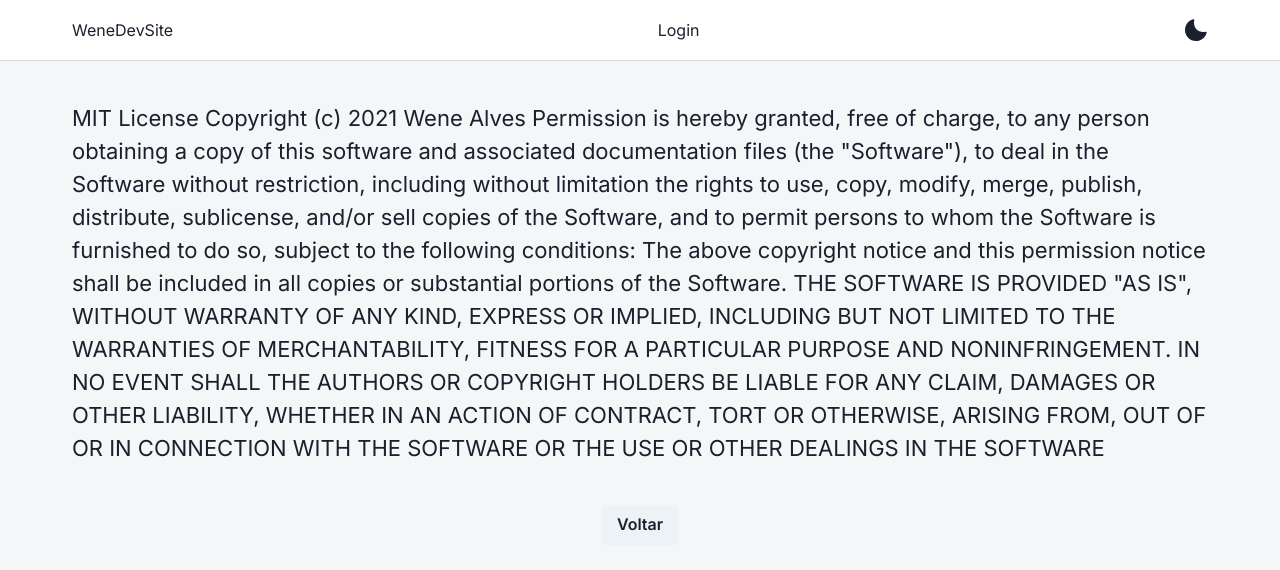
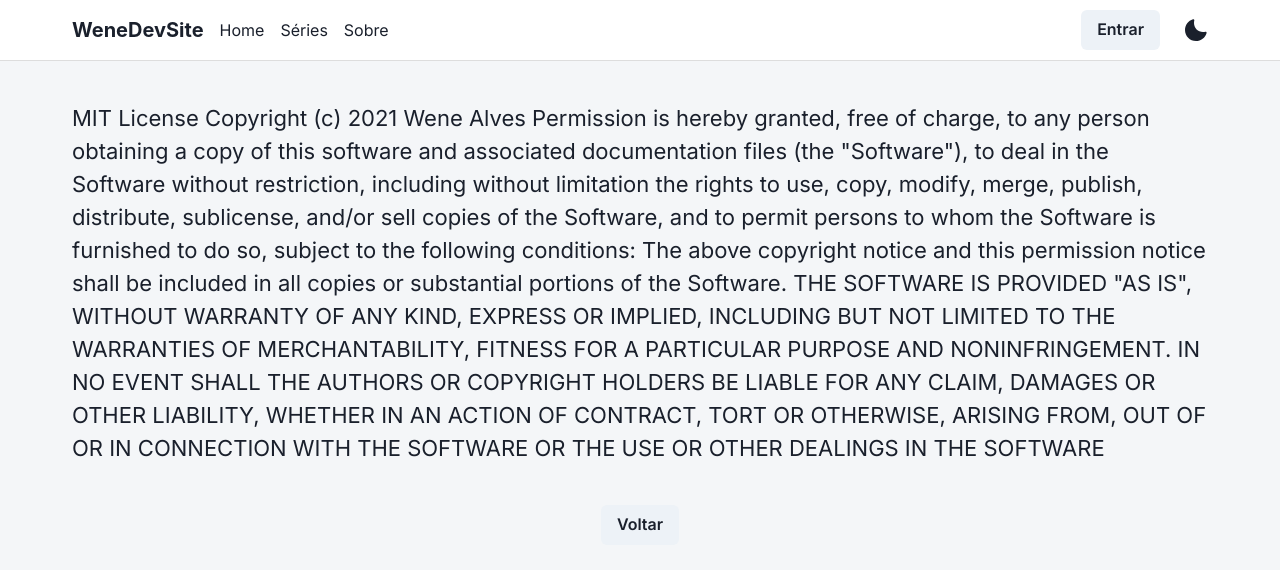
Before and after one commit to wenealves10/wenedevsite, a Next.js app: page /privacy in a window 1280 px wide. Shown: the top 570 px of the page. Built offline with nearby package versions, Linux system fonts and the light colour scheme; no server answers.

Commit message:
Modify TopBar with Auth 💯

```diff
--- a/components/TopBar/index.tsx
+++ b/components/TopBar/index.tsx
@@ -1,43 +1,98 @@
-import { MoonIcon, SunIcon } from "@chakra-ui/icons";
-import { Box, Flex, useColorMode, useColorModeValue } from '@chakra-ui/react';
+import NextLink from 'next/link';
+import {
+  Flex,
+  Link,
+  Icon,
+  useColorMode,
+  useColorModeValue,
+  Button,
+  Avatar,
+  Menu,
+  MenuButton,
+  MenuList,
+  MenuItem,
+  Heading,
+} from '@chakra-ui/react';
+import { MoonIcon, SunIcon } from '@chakra-ui/icons';
+import useAuth from 'src/hooks/useAuth';
+import withAuthModal from '../Auth';
 
-function TopBar() {
-
+function Topbar({ openAuthModal }) {
+  const { user, signout } = useAuth();
   const { colorMode, toggleColorMode } = useColorMode();
   const bg = useColorModeValue('#FFFFFF', '#1A202C');
   const color = useColorModeValue('#1A202C', '#EDEEEE');
   const borderColor = useColorModeValue('#DDD', '#27272A');
 
   return (
-    <Flex bgColor={bg}
+    <Flex
+      mb={[8, 16]}
+      w="full"
+      position="fixed"
+      zIndex={99999}
+      bgColor={bg}
       color={color}
       borderBottom={`1px solid ${borderColor}`}
-    w="full"
-    position="fixed"
-    zIndex={999}>
+    >
       <Flex
         alignItems="center"
         justifyContent="space-between"
-      w="full"
+        pt={4}
+        pb={4}
         maxW="1200px"
         margin="0 auto"
+        w="full"
+        px={[4, 8]}
         h="60px"
-      px={[4,8]}
       >
-        <Box>
+        <Flex alignItems="center">
+          <NextLink href="/" passHref>
+            <Link>
+              <Heading size="md" mr={4} display={['none', 'block']}>
                 WeneDevSite
-        </Box>
-        <Box>
-          Login
-        </Box>
+              </Heading>
+            </Link>
+          </NextLink>
+          <NextLink href="/" passHref>
+            <Link mr={4}>Home</Link>
+          </NextLink>
+          <NextLink href="/#series" passHref>
+            <Link mr={4}>Séries</Link>
+          </NextLink>
+          <NextLink href="/about" passHref>
+            <Link>Sobre</Link>
+          </NextLink>
+        </Flex>
+        <Flex justifyContent="center" alignItems="center">
+          {user ? (
+            <Menu>
+              <MenuButton
+                as={Avatar}
+                mr={6}
+                name={user.name}
+                src={user.photoUrl}
+                size="sm"
+              />
+              <MenuList>
+                <MenuItem>Perfil</MenuItem>
+                <MenuItem>Meus vídeos</MenuItem>
+                <MenuItem onClick={() => signout()}>Sair</MenuItem>
+              </MenuList>
+            </Menu>
+          ) : (
+            <Button mr={6} onClick={() => openAuthModal()}>
+              Entrar
+            </Button>
+          )}
           {colorMode === 'light' ? (
-          <MoonIcon w={6} h={6}  onClick={toggleColorMode}/>
-        ): (
-          <SunIcon w={6} h={6} onClick={toggleColorMode}/>
+            <MoonIcon w={6} h={6} onClick={toggleColorMode} />
+          ) : (
+            <SunIcon w={6} h={6} onClick={toggleColorMode} />
           )}
         </Flex>
       </Flex>
-  )
+    </Flex>
+  );
 }
 
-export default TopBar;
+export default withAuthModal(Topbar);
```
Lines whose indentation alone changed are shown as unchanged.
